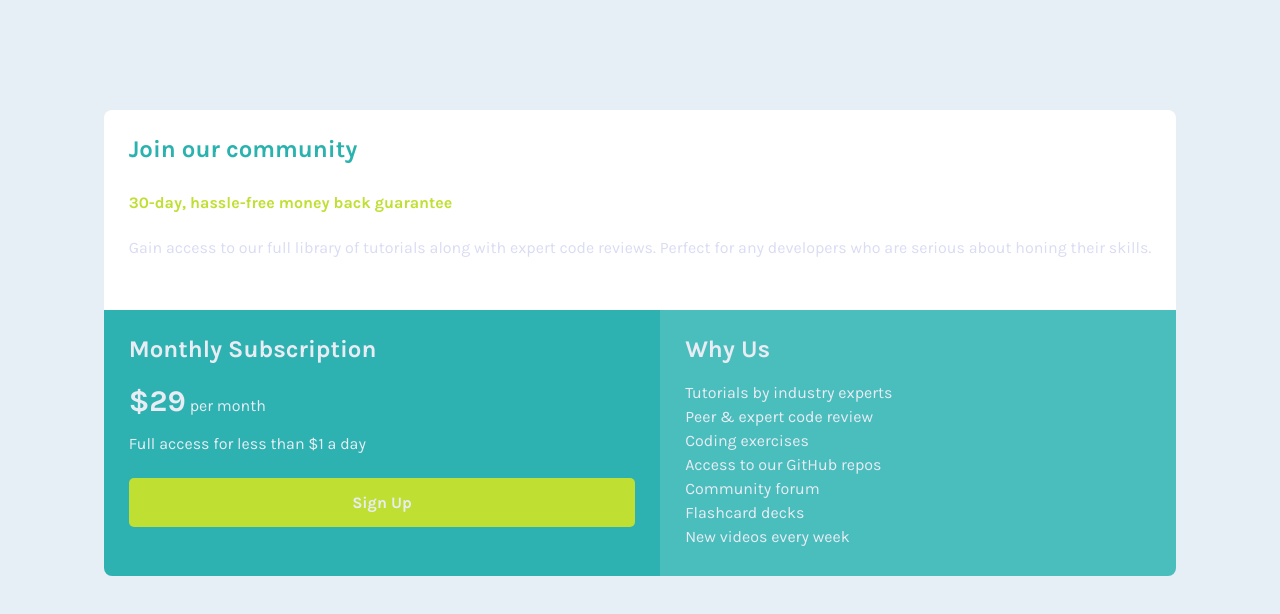
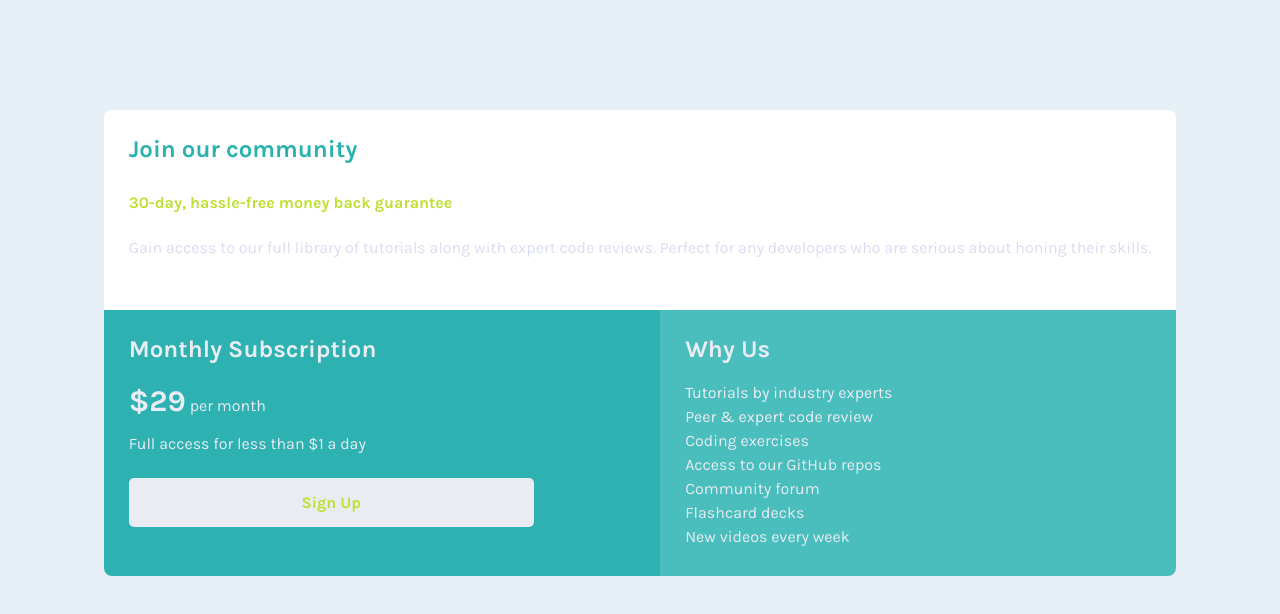
Before and after one commit to ade-faj/frontend-mentor-single-price-grid, a plain HTML site: page index.html in a window 1280 px wide. In both pictures the pointer is over the button "Sign Up". Drawn offline with Linux system fonts and the light colour scheme.

Commit message:
button hover

```diff
--- a/style.css
+++ b/style.css
@@ -160,4 +160,14 @@ body {
         grid-column-end: 3;
         border-radius: 0 0 8px 0;
     }
+
+    .second-box button {
+        width: 80%;
+    }
+
+    .second-box button:hover {
+        width: 80%;
+        background-color: #E9ECF3;
+        color: #BFDF33;
+    }
 }
```
